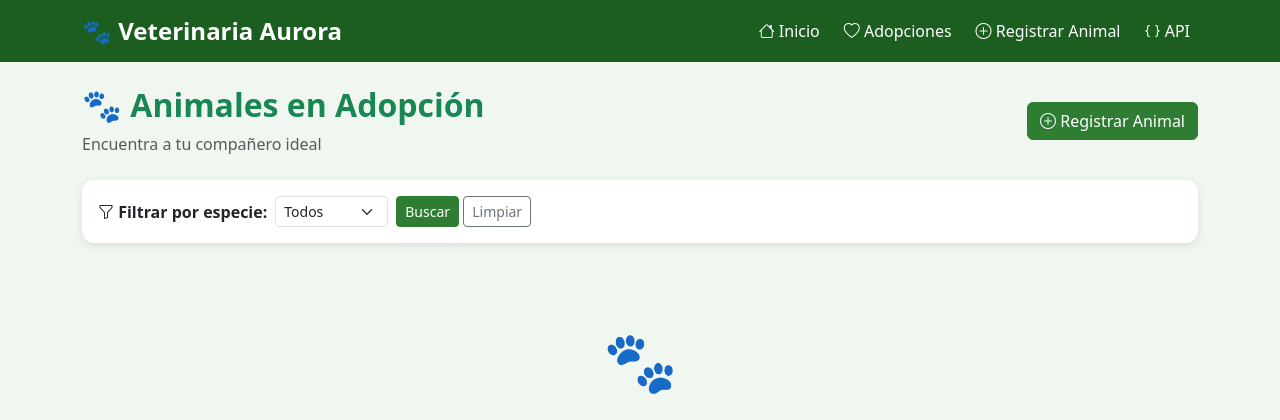
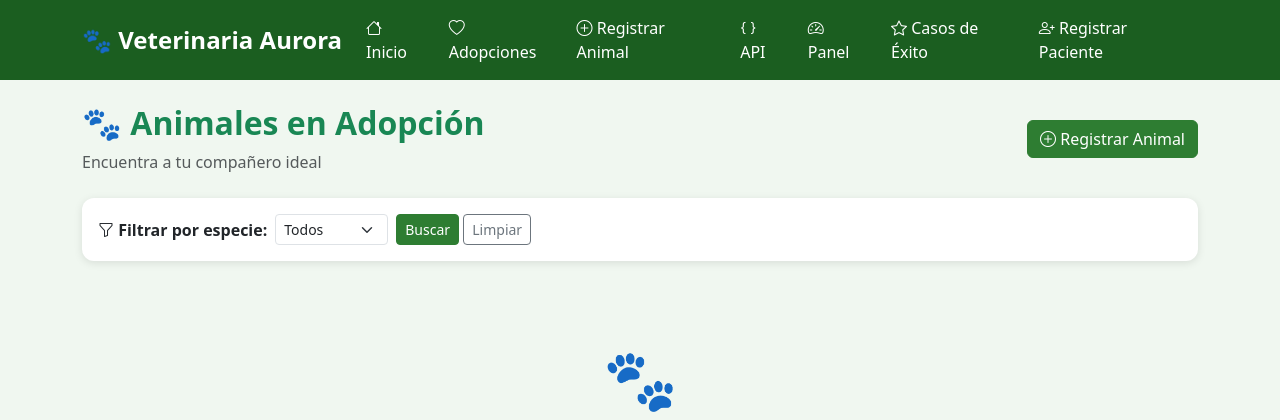
Before and after one commit to DianaLdc/daw-proyecto-final, a Django app: page /adopciones/ in a window 1280 px wide. Shown: the top 420 px of the page. Run offline with Django 5.2, Linux system fonts and the light colour scheme; data that the repository does not hold is empty.

Commit message:
agregar enlaces al navbar

```diff
--- a/adopciones/templates/adopciones/base.html
+++ b/adopciones/templates/adopciones/base.html
@@ -50,6 +50,21 @@
                         <i class="bi bi-braces"></i> API
                     </a>
                 </li>
+                <li class="nav-item">
+                    <a class="nav-link" href="{% url 'adopciones:dashboard' %}">
+                        <i class="bi bi-speedometer2"></i> Panel
+                    </a>
+                </li>
+                <li class="nav-item">
+                    <a class="nav-link" href="{% url 'adopciones:casos_exito' %}">
+                        <i class="bi bi-star"></i> Casos de Éxito
+                    </a>
+                </li>
+                <li class="nav-item">
+                    <a class="nav-link" href="{% url 'adopciones:registro_paciente' %}">
+                        <i class="bi bi-person-plus"></i> Registrar Paciente
+                    </a>
+                </li>
             </ul>
         </div>
     </div>
```
